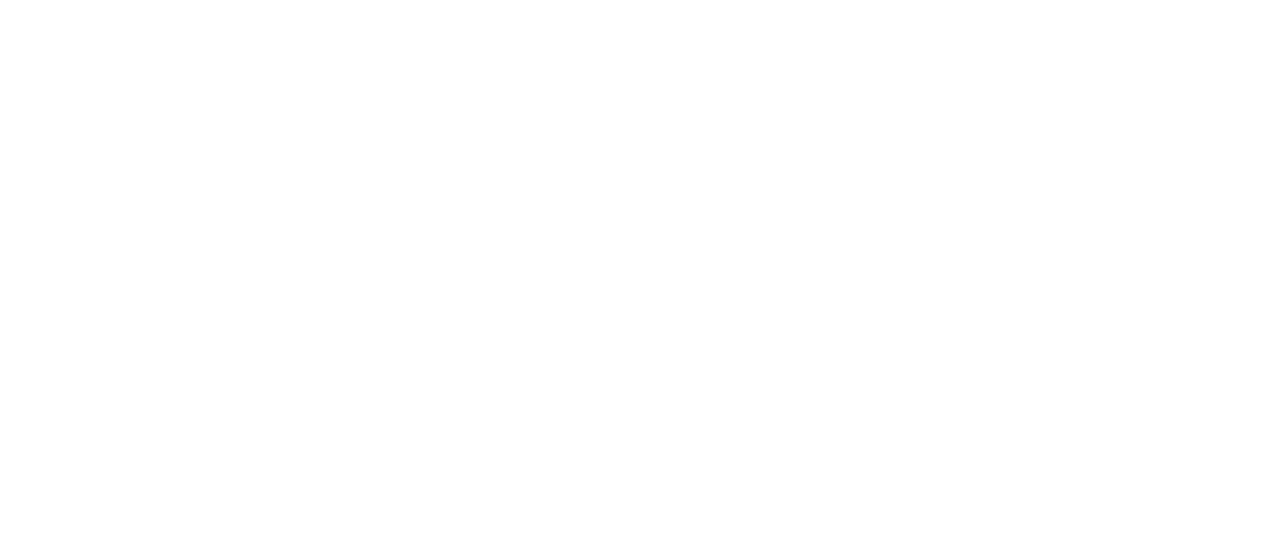
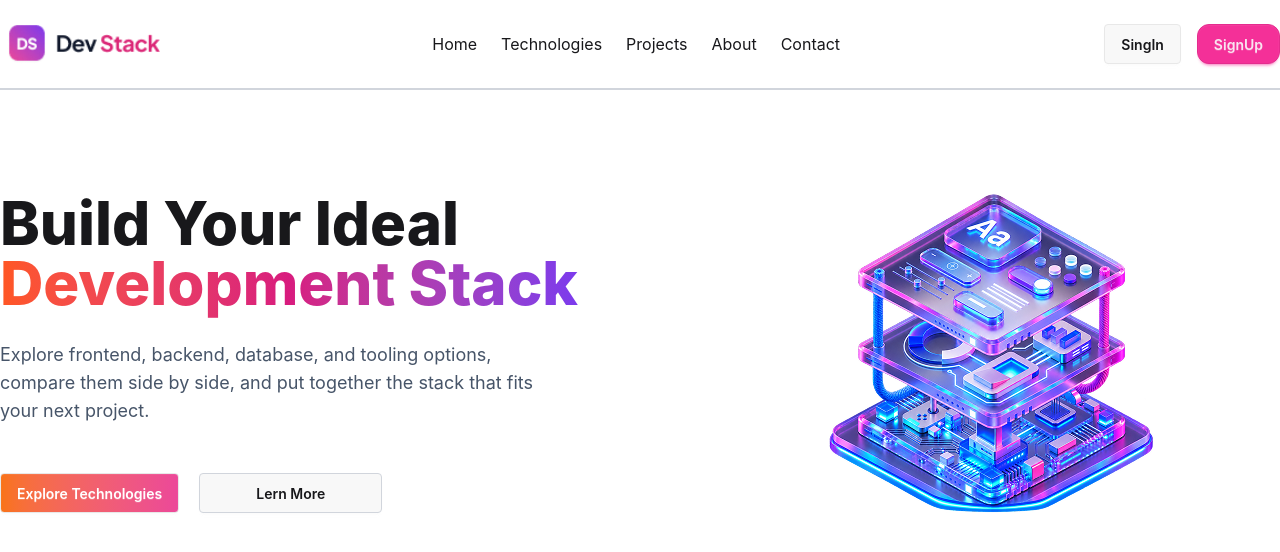
Before and after one commit to Suborna248/b14-a05-devStack, a React (Vite) app: page / in a window 1280 px wide. Shown: the top 552 px of the page. Built offline with nearby package versions, Linux system fonts and the light colour scheme.

Commit message:
navber and banner section done

```diff
--- a/src/App.tsx
+++ b/src/App.tsx
@@ -1,11 +1,15 @@
 
 import './App.css'
+import Banner from './components/Banner'
+import Navbar from './components/Navbar/Navbar'
 
 function App() {
 
 
   return (
     <>
+    <Navbar></Navbar>
+    <Banner></Banner>
 
     </>
   )
--- /dev/null
+++ b/src/components/Banner.tsx
@@ -0,0 +1,38 @@
+import React from 'react';
+import heroImg from '../assets/banner-stack.png'
+
+const Banner = () => {
+    return (
+        <div >
+
+            <div className="  md:text-left sm:text-center flex flex-col md:flex-row gap-32  items-center container mx-auto md:mt-0 mt-5">
+             {/*Left side */}
+             <div className='max-w-[600px] space-y-7'>
+                <h1 className="text-6xl font-extrabold">Build Your Ideal <span className='bg-gradient-to-r from-[#FF5722] via-[#D81B7E] to-[#7C3AED] bg-clip-text text-transparent'>Development Stack</span></h1>
+                <p className="text-lg text-[#475569] max-w-[537px]">Explore frontend, backend, database, and tooling options,
+compare them side by side, and put together the stack that fits your
+next project.</p>
+
+                <div className='flex gap-5 pt-5 md:justify-start  justify-center'>
+                    <button className="btn bg-linear-to-r from-[#F97316] to-[#EC4899] text-white">Explore Technologies</button>
+                    <button className='btn border-1 border-gray-300 px-14'>Lern More</button>
+                </div>
+
+             </div>
+
+             {/* Right side */}
+             <div>
+               <img src={heroImg} alt="" />
+             </div>
+
+
+
+
+
+            </div>
+
+        </div>
+    );
+};
+
+export default Banner;
--- /dev/null
+++ b/src/components/Navbar/Navbar.tsx
@@ -0,0 +1,34 @@
+import React from 'react';
+import Logo from '../../assets/logo-text.png'
+
+const Navbar = () => {
+    return (
+        <div className=" sticky z-50 bg-white border-b-2 border-gray-300">
+            <div className='flex justify-between items-center container mx-auto py-6'>
+                <img src={Logo} className="w-42 h-10 object-contain" alt="" />
+
+                <nav className="hidden md:block">
+                    <ul className="flex gap-6 items-center">
+                        <li>Home</li>
+                        <li>Technologies</li>
+                        <li>Projects</li>
+                        <li>About</li>
+                        <li>Contact</li>
+                    </ul>
+                </nav>
+
+                <div className=' flex gap-4 items-center'>
+                    <button className="btn">SingIn</button>
+                    <button className="btn btn-secondary rounded-xl">SignUp</button>
+                </div>
+
+
+
+
+            </div>
+
+        </div>
+    );
+};
+
+export default Navbar;
```
